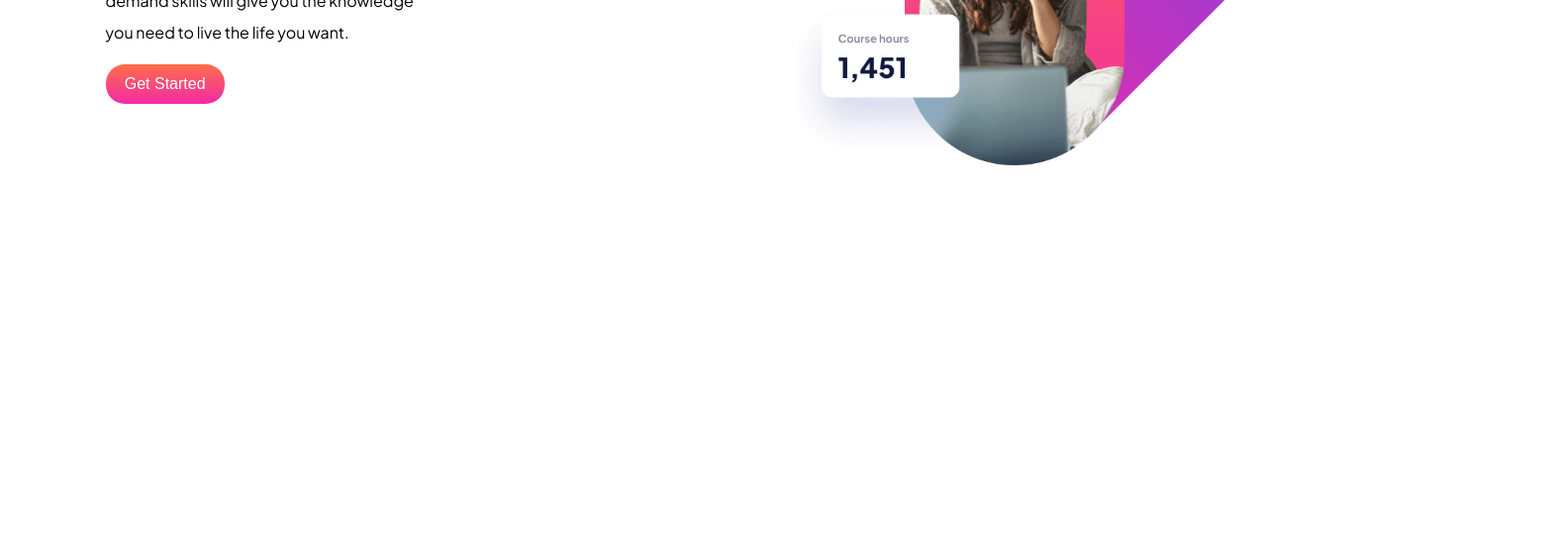
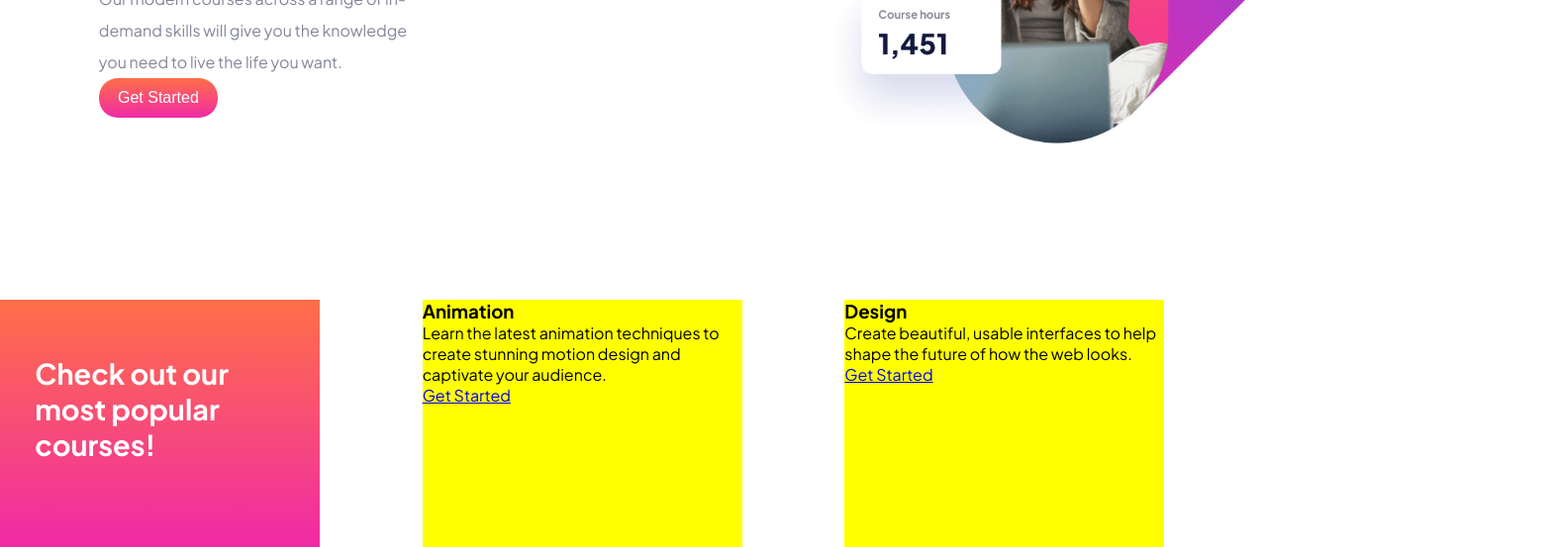
Before and after one commit to DanielDantas0921/skilled-elearning-landing-page, a website: page index.html in a window 1280 px wide. Shown: the part 307-860 px from the top of the page at 99% size, 1574 px wide, since content can reach past the window. Before the commit the page ends 800 px from the top, so only its background shows below. Drawn offline with Linux system fonts and the light colour scheme.

Commit message:
Parte do courses inicializado

```diff
--- a/index.html
+++ b/index.html
@@ -23,7 +23,7 @@
             <p class="bodyM">Our modern courses across a range of in-demand skills will give you the
                 knowledge you need to live the life you want.</p>
 
-                <button class="btn-get-started2">Get Started</button>
+            <button class="btn-get-started2">Get Started</button>
 
         </div>
 
@@ -31,6 +31,55 @@
 
 
     </header>
+
+
+    <section class="courses">
+
+        <div class="retanguleItem1">
+
+            <div class="retanguleContent">
+                <h2>Check out our most popular courses!</h2>
+
+            </div>
+
+        </div>
+
+        <div class="retanguleItem">
+
+            <div class="circle-icon">
+
+
+            </div>
+
+            <div class="retanguleContent">
+
+                <h3>Animation</h3>
+                <p>Learn the latest animation techniques to create stunning motion
+                    design and captivate your audience.</p>
+                <a href="#">Get Started</a>
+
+            </div>
+
+        </div>
+
+
+        <div class="retanguleItem">
+
+            <div class="circle-icon">
+
+            </div>
+
+            <div class="retanguleContent">
+                <h3>Design</h3>
+                <p>Create beautiful, usable interfaces to help shape the future of
+                    how the web looks.</p>
+                <a href="#">Get Started</a>
+
+            </div>
+
+        </div>
+
+    </section>
 </body>
 
 </html>
--- /dev/null
+++ b/src/sass/section/courses.scss
@@ -0,0 +1,32 @@
+.courses{
+    // width: 1200px;
+    display: grid;
+    grid-template-columns: repeat(3, 1fr);
+    margin-top: 8rem;
+}
+
+.retanguleItemCommun{
+    width: 323px;
+    height: 250px ;
+}
+
+.retanguleItem1{
+    @extend .retanguleItemCommun;
+
+    background-color: blue;
+    .retanguleContent{
+        width: 100%;
+        height: 100%;
+
+        padding: 3.5rem 2.2rem;
+        font-size: 1.2rem;
+        color: $white;
+        background-image: $pink-orange-gradient;
+
+    }
+}
+
+.retanguleItem{
+    @extend .retanguleItemCommun;
+    background-color: yellow;
+}
--- a/src/sass/section/header.scss
+++ b/src/sass/section/header.scss
@@ -1,9 +1,6 @@
 header {
     position: relative;
 
-    &.teste {
-        color: white;
-    }
 
     nav {
         display: flex;
@@ -16,7 +13,7 @@ header {
         width: 21rem;
         height: 18rem;
         margin-left: 7.8%;
-        margin-top:5%;
+        margin-top:10%;
     }
 }
 
@@ -26,5 +23,5 @@ header {
     z-index: -3;
     width: 58%;
     top: -35%;
-    right: -20%;
+    right: -23%;
 }
--- a/src/sass/style.scss
+++ b/src/sass/style.scss
@@ -1,9 +1,17 @@
+@import "./colors.scss";
 @import "./typograph.scss";
-@import "./colors.scss";
+
 
 // sections
 @import "./section/header.scss";
+@import "./section/courses.scss";
 
+
+*{
+    margin: 0;
+    padding: 0;
+    box-sizing: border-box;
+}
 
 body{
     font-family: "Plus Jakarta Sans", sans-serif;
--- a/src/sass/typograph.scss
+++ b/src/sass/typograph.scss
@@ -6,25 +6,27 @@
 }
 
 .headingXl{
-    @include typographProprieties(2.5rem, 3rem)
+    @include typographProprieties(2.5rem, 3rem);
+    color: $intense-navy-blue;
 }
 
 .headingL{
-    @include typographProprieties(40px, 51px)
+    @include typographProprieties(40px, 51px);
 }
 
 .headingM{
-    @include typographProprieties(32px, 40px)
+    @include typographProprieties(32px, 40px);
 }
 
 .headingS{
-    @include typographProprieties(24px, 28px)
+    @include typographProprieties(24px, 28px);
 }
 
 .bodyM{
-    @include typographProprieties(1rem, 2rem)
+    @include typographProprieties(1rem, 2rem);
+    color: $gray;
 }
 
 .bodyS{
-    @include typographProprieties(16px, 28px)
+    @include typographProprieties(16px, 28px);
 }
```
Also changed, not shown: src/css/style.css, 1 other file.
